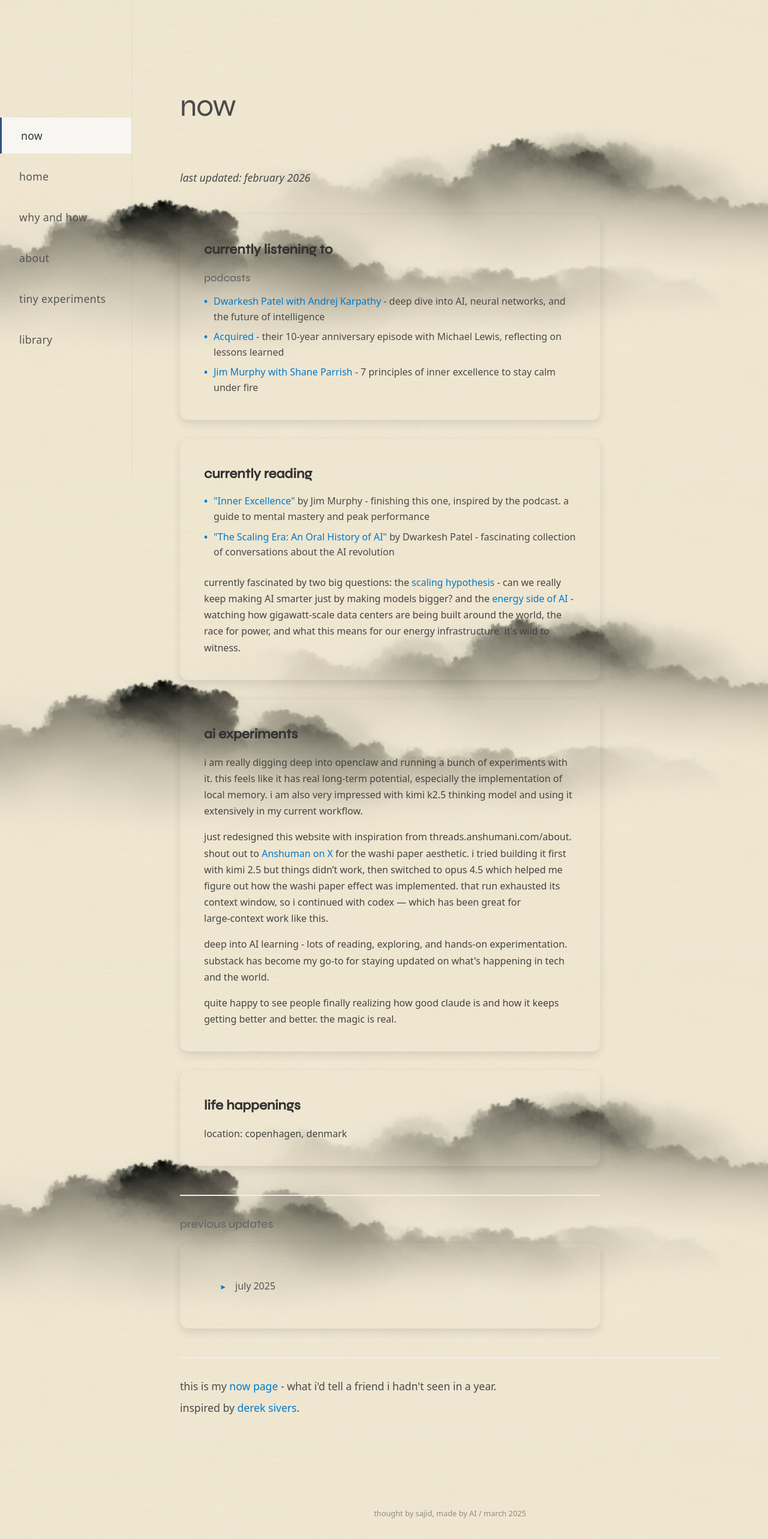
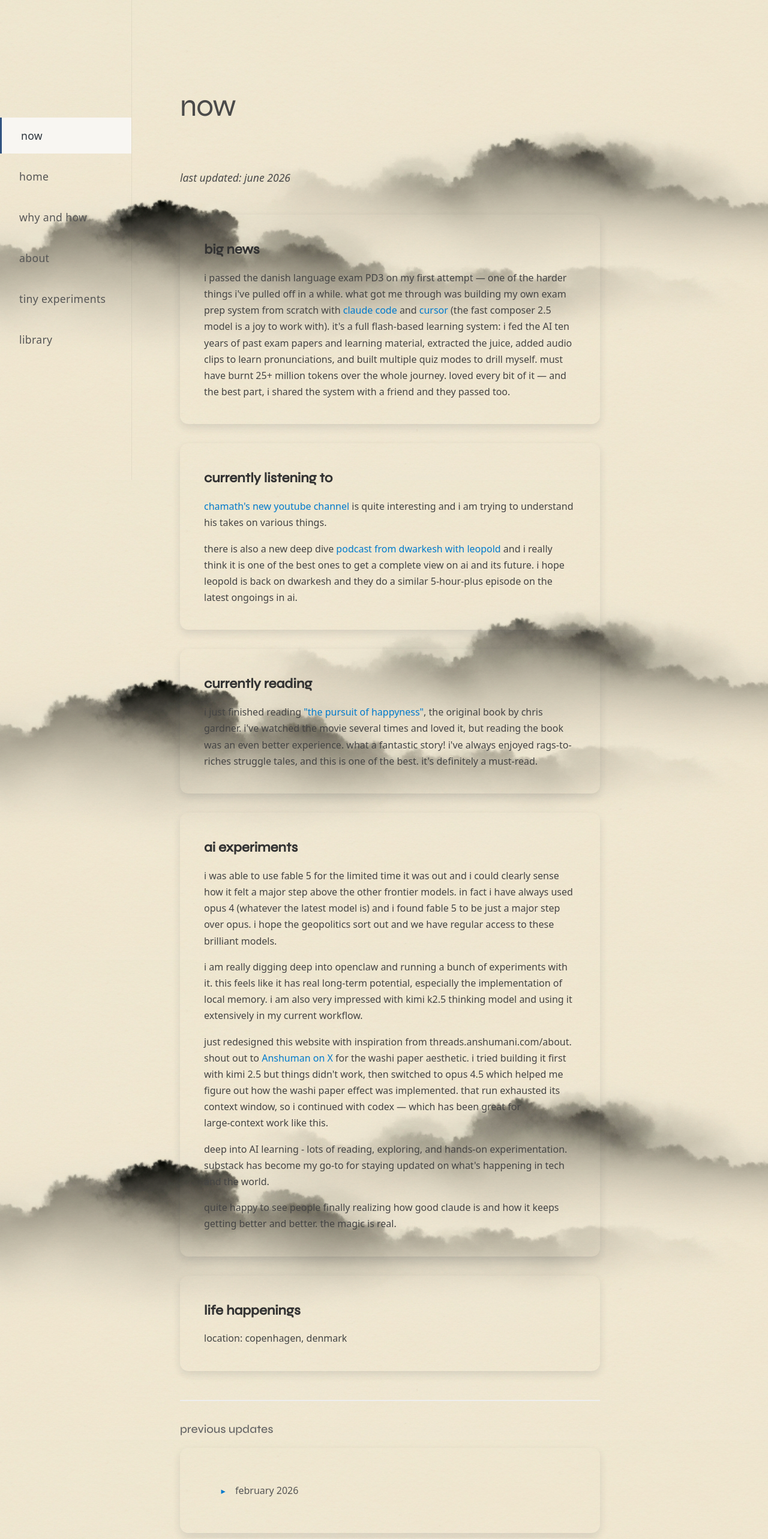
Before and after one commit to sajidkorbu/my-portfolio-website, a React (Create React App) app: page /now in a window 1280 px wide. Shown: the top 2566 px of the page at 60% size. Built offline with nearby package versions, Linux system fonts and the light colour scheme.

Commit message:
Update Now page for June 2026 with PD3 exam news and new content

```diff
--- a/src/pages/Now.js
+++ b/src/pages/Now.js
@@ -4,6 +4,67 @@ import './Now.css';
 
 // Previous updates data - add new entries here when updating
 const previousUpdates = [
+  {
+    id: 'february-2026',
+    date: 'february 2026',
+    content: (
+      <>
+        <div className="now-section">
+          <h3>currently listening to</h3>
+          <div className="listening-subsection">
+            <h4>podcasts</h4>
+            <ul>
+              <li><a href="https://www.dwarkesh.com/p/andrej-karpathy" target="_blank" rel="noopener noreferrer">Dwarkesh Patel with Andrej Karpathy</a> - deep dive into AI, neural networks, and the future of intelligence</li>
+              <li><a href="https://www.acquired.fm/episodes/10-years-of-acquired-with-michael-lewis" target="_blank" rel="noopener noreferrer">Acquired</a> - their 10-year anniversary episode with Michael Lewis, reflecting on lessons learned</li>
+              <li><a href="https://open.spotify.com/episode/36NPmEQVoeQNuCG3kSPWxi" target="_blank" rel="noopener noreferrer">Jim Murphy with Shane Parrish</a> - 7 principles of inner excellence to stay calm under fire</li>
+            </ul>
+          </div>
+        </div>
+
+        <div className="now-section">
+          <h3>currently reading</h3>
+          <ul>
+            <li><a href="https://www.amazon.com/Inner-Excellence-Extraordinary-Performance-Possible/dp/1538777800" target="_blank" rel="noopener noreferrer">"Inner Excellence"</a> by Jim Murphy - finishing this one, inspired by the podcast. a guide to mental mastery and peak performance</li>
+            <li><a href="https://www.goodreads.com/book/show/239472387-the-scaling-era" target="_blank" rel="noopener noreferrer">"The Scaling Era: An Oral History of AI"</a> by Dwarkesh Patel - fascinating collection of conversations about the AI revolution</li>
+          </ul>
+          <p>
+            currently fascinated by two big questions: the <a href="http://www.incompleteideas.net/IncIdeas/BitterLesson.html" target="_blank" rel="noopener noreferrer">scaling hypothesis</a> -
+            can we really keep making AI smarter just by making models bigger? and the <a href="https://newsletter.semianalysis.com/p/how-ai-labs-are-solving-the-power" target="_blank" rel="noopener noreferrer">energy side of AI</a> -
+            watching how gigawatt-scale data centers are being built around the world, the race for power,
+            and what this means for our energy infrastructure. it's wild to witness.
+          </p>
+        </div>
+
+        <div className="now-section">
+          <h3>ai experiments</h3>
+          <p>
+            i am really digging deep into openclaw and running a bunch of experiments with it. this feels like it has real long-term potential, especially the implementation of local memory.
+            i am also very impressed with kimi k2.5 thinking model and using it extensively in my current workflow.
+          </p>
+          <p>
+            just redesigned this website with inspiration from threads.anshumani.com/about. shout out to <a href="https://x.com/baboonzero" target="_blank" rel="noopener noreferrer">Anshuman on X</a> for the washi paper aesthetic.
+            i tried building it first with kimi 2.5 but things didn’t work, then switched to opus 4.5 which helped me figure out how the washi paper effect was implemented.
+            that run exhausted its context window, so i continued with codex — which has been great for large‑context work like this.
+          </p>
+          <p>
+            deep into AI learning - lots of reading, exploring, and hands-on experimentation.
+            substack has become my go-to for staying updated on what's happening in tech and the world.
+          </p>
+          <p>
+            quite happy to see people finally realizing how good claude is and how it keeps getting
+            better and better. the magic is real.
+          </p>
+        </div>
+
+        <div className="now-section">
+          <h3>life happenings</h3>
+          <p>
+            location: copenhagen, denmark
+          </p>
+        </div>
+      </>
+    )
+  },
   {
     id: 'july-2025',
     date: 'july 2025',
@@ -92,45 +153,46 @@ const Now = () => (
     <div className="content-inner">
       <div className="now-header">
         <h1>now</h1>
-        <p className="last-updated">last updated: february 2026</p>
+        <p className="last-updated">last updated: june 2026</p>
       </div>
 
       <div className="now-content">
         <div className="now-section">
+          <h2>big news</h2>
+          <p>
+            i passed the danish language exam PD3 on my first attempt — one of the harder things i've pulled off in a while. what got me through was building my own exam prep system from scratch with <a href="https://claude.ai/code" target="_blank" rel="noopener noreferrer">claude code</a> and <a href="https://cursor.sh" target="_blank" rel="noopener noreferrer">cursor</a> (the fast composer 2.5 model is a joy to work with). it's a full flash-based learning system: i fed the AI ten years of past exam papers and learning material, extracted the juice, added audio clips to learn pronunciations, and built multiple quiz modes to drill myself. must have burnt 25+ million tokens over the whole journey. loved every bit of it — and the best part, i shared the system with a friend and they passed too.
+          </p>
+        </div>
+
+        <div className="now-section">
           <h2>currently listening to</h2>
-          <div className="listening-subsection">
-            <h3>podcasts</h3>
-            <ul>
-              <li><a href="https://www.dwarkesh.com/p/andrej-karpathy" target="_blank" rel="noopener noreferrer">Dwarkesh Patel with Andrej Karpathy</a> - deep dive into AI, neural networks, and the future of intelligence</li>
-              <li><a href="https://www.acquired.fm/episodes/10-years-of-acquired-with-michael-lewis" target="_blank" rel="noopener noreferrer">Acquired</a> - their 10-year anniversary episode with Michael Lewis, reflecting on lessons learned</li>
-              <li><a href="https://open.spotify.com/episode/36NPmEQVoeQNuCG3kSPWxi" target="_blank" rel="noopener noreferrer">Jim Murphy with Shane Parrish</a> - 7 principles of inner excellence to stay calm under fire</li>
-            </ul>
-          </div>
+          <p>
+            <a href="https://www.youtube.com/@chamath" target="_blank" rel="noopener noreferrer">chamath's new youtube channel</a> is quite interesting and i am trying to understand his takes on various things.
+          </p>
+          <p>
+            there is also a new deep dive <a href="https://www.dwarkesh.com/p/leopold-aschenbrenner" target="_blank" rel="noopener noreferrer">podcast from dwarkesh with leopold</a> and i really think it is one of the best ones to get a complete view on ai and its future. i hope leopold is back on dwarkesh and they do a similar 5-hour-plus episode on the latest ongoings in ai.
+          </p>
         </div>
 
         <div className="now-section">
           <h2>currently reading</h2>
-          <ul>
-            <li><a href="https://www.amazon.com/Inner-Excellence-Extraordinary-Performance-Possible/dp/1538777800" target="_blank" rel="noopener noreferrer">"Inner Excellence"</a> by Jim Murphy - finishing this one, inspired by the podcast. a guide to mental mastery and peak performance</li>
-            <li><a href="https://www.goodreads.com/book/show/239472387-the-scaling-era" target="_blank" rel="noopener noreferrer">"The Scaling Era: An Oral History of AI"</a> by Dwarkesh Patel - fascinating collection of conversations about the AI revolution</li>
-          </ul>
           <p>
-            currently fascinated by two big questions: the <a href="http://www.incompleteideas.net/IncIdeas/BitterLesson.html" target="_blank" rel="noopener noreferrer">scaling hypothesis</a> -
-            can we really keep making AI smarter just by making models bigger? and the <a href="https://newsletter.semianalysis.com/p/how-ai-labs-are-solving-the-power" target="_blank" rel="noopener noreferrer">energy side of AI</a> -
-            watching how gigawatt-scale data centers are being built around the world, the race for power,
-            and what this means for our energy infrastructure. it's wild to witness.
+            i just finished reading <a href="https://www.amazon.com/s?k=the+pursuit+of+happyness+chris+gardner" target="_blank" rel="noopener noreferrer">"the pursuit of happyness"</a>, the original book by chris gardner. i've watched the movie several times and loved it, but reading the book was an even better experience. what a fantastic story! i've always enjoyed rags-to-riches struggle tales, and this is one of the best. it's definitely a must-read.
           </p>
         </div>
 
         <div className="now-section">
           <h2>ai experiments</h2>
           <p>
+            i was able to use fable 5 for the limited time it was out and i could clearly sense how it felt a major step above the other frontier models. in fact i have always used opus 4 (whatever the latest model is) and i found fable 5 to be just a major step over opus. i hope the geopolitics sort out and we have regular access to these brilliant models.
+          </p>
+          <p>
             i am really digging deep into openclaw and running a bunch of experiments with it. this feels like it has real long-term potential, especially the implementation of local memory.
             i am also very impressed with kimi k2.5 thinking model and using it extensively in my current workflow.
           </p>
           <p>
             just redesigned this website with inspiration from threads.anshumani.com/about. shout out to <a href="https://x.com/baboonzero" target="_blank" rel="noopener noreferrer">Anshuman on X</a> for the washi paper aesthetic.
-            i tried building it first with kimi 2.5 but things didn’t work, then switched to opus 4.5 which helped me figure out how the washi paper effect was implemented.
+            i tried building it first with kimi 2.5 but things didn't work, then switched to opus 4.5 which helped me figure out how the washi paper effect was implemented.
             that run exhausted its context window, so i continued with codex — which has been great for large‑context work like this.
           </p>
           <p>
```
